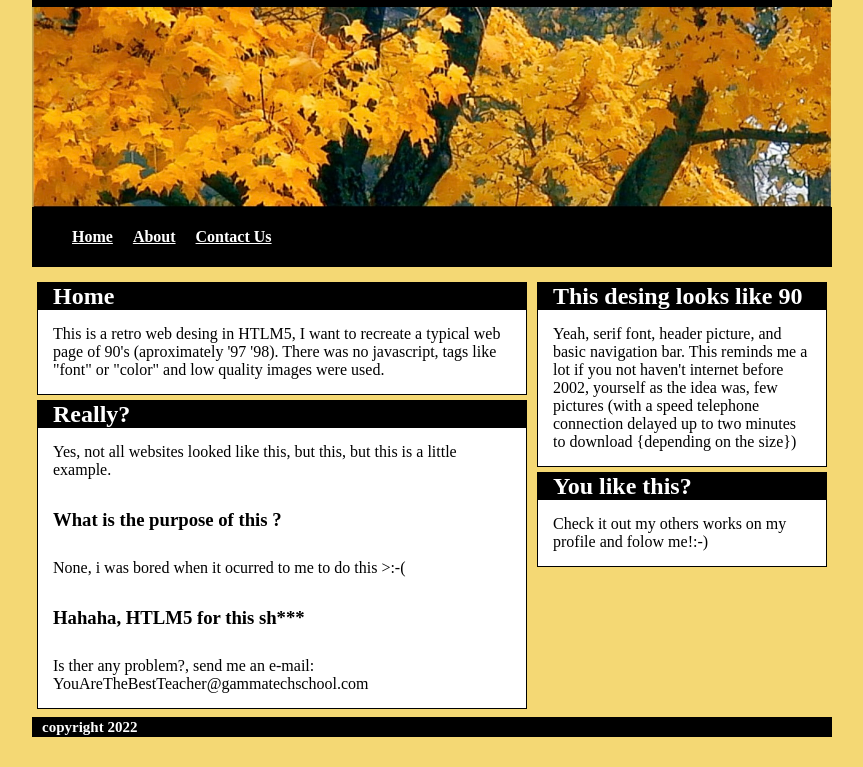
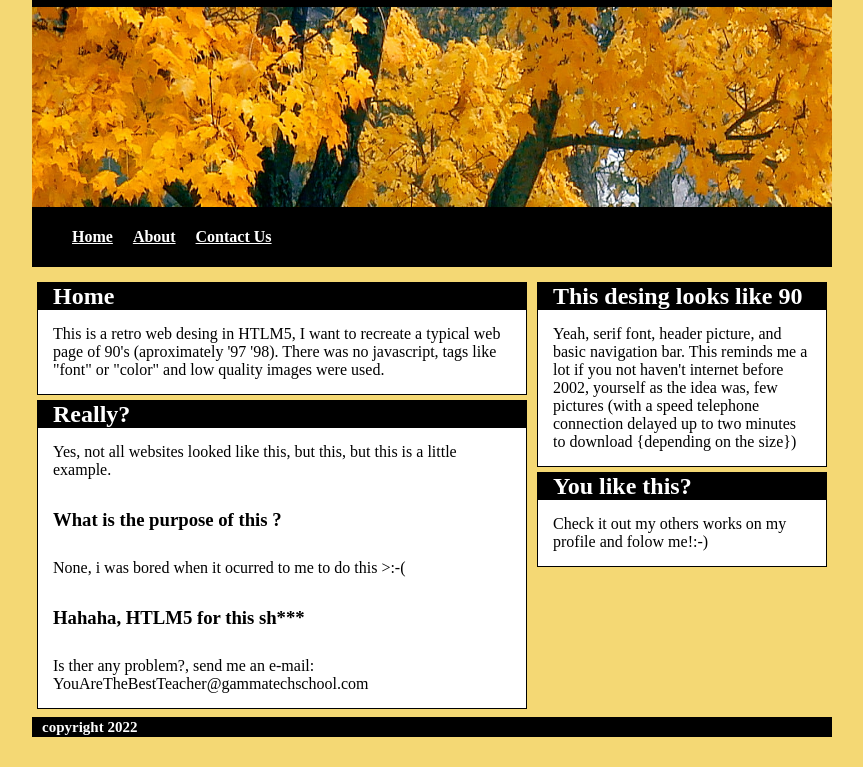
Before and after one commit to ceciliasegura/web_arbol, a plain HTML site: page index.html in a window 1280 px wide. Shown: the part 43-810 px from the top of the page, without its empty margins (208-1071 px from the left). Drawn offline with Linux system fonts and the light colour scheme.

Commit message:
Resze image in css and hide overflow

```diff
--- a/index.html
+++ b/index.html
@@ -12,7 +12,8 @@
 <body>
     <header>
         <h1>This is my (90's) Site!</h1>
-        <div class="img-container"><img src="./assets/image0.jpeg" alt="">
+        <div class="img-container">
+            <img src="./assets/tree.jpeg" alt="">
         </div>
     </header>
     <!--header hecho-->
@@ -43,7 +44,7 @@
         </div>
         <aside>
             <section>
-                <div class="container-c">
+
                 <h2>This desing looks like 90</h2>
                 <p> Yeah, serif font, header picture, and basic navigation bar. This reminds me a lot if you not
                     haven't
@@ -51,15 +52,15 @@
                     delayed
                     up to two minutes to download {depending on the size})
                 </p>
-                </div>
+
             </section>
 
             <section>
-                <div class="container-d">
+
                 <h2>You like this?</h2>
                 <p>Check it out my others works on my profile and folow me!:-)
                 </p>
-                </div>
+
             </section>
         </aside>
     </main>
--- a/style.css
+++ b/style.css
@@ -26,14 +26,13 @@ h1 {
 }
 
 .img-container {
-    display: flex;
-    max-width: 100%;
     height: 200px;
-    width: 800px;
-    margin: 0;
     overflow: hidden;
-    object-fit: cover;
-    text-align: center;
+}
+
+.img-container img {
+    width: 1000px;
+    height: 1000px;
 }
 
 nav {
@@ -104,10 +103,6 @@ aside {
 }
 
 
-
-
-
-
 footer {
     height: 20px;
     background-color: black;
```
Also changed, not shown: assets/image0.jpeg (deleted). Lines whose indentation alone changed are shown as unchanged.
